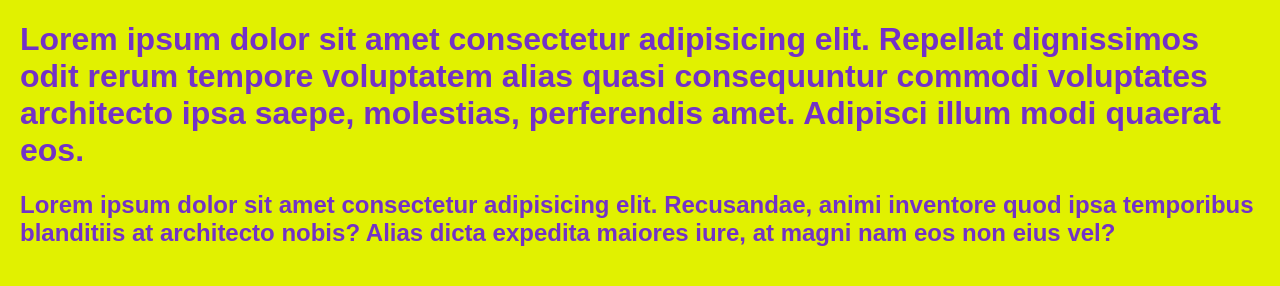
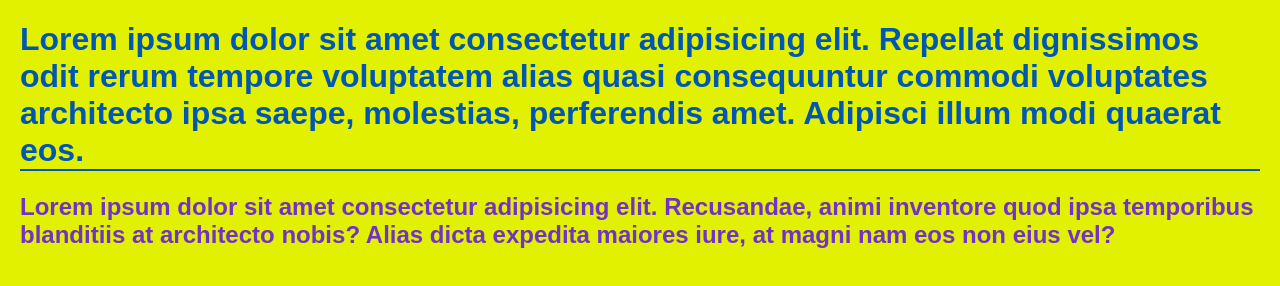
Before and after one commit to yasmimlopesribeiro-hash/aulaprog, a plain HTML site: page index.html in a window 1280 px wide. Drawn offline with Linux system fonts and the light colour scheme.

Commit message:
css do h1

```diff
--- a/index.html
+++ b/index.html
@@ -10,6 +10,11 @@
       margin: 20px;
       background-color:#e1f100 ;
      color:#7332c7;
+      }
+      h1{
+      color: #0056b3;
+      border-bottom:  2px solid #0056b3;
+      padding-bottom:10;
       }
     </style>
 </head>
```
Also changed, not shown: 1 other file.
